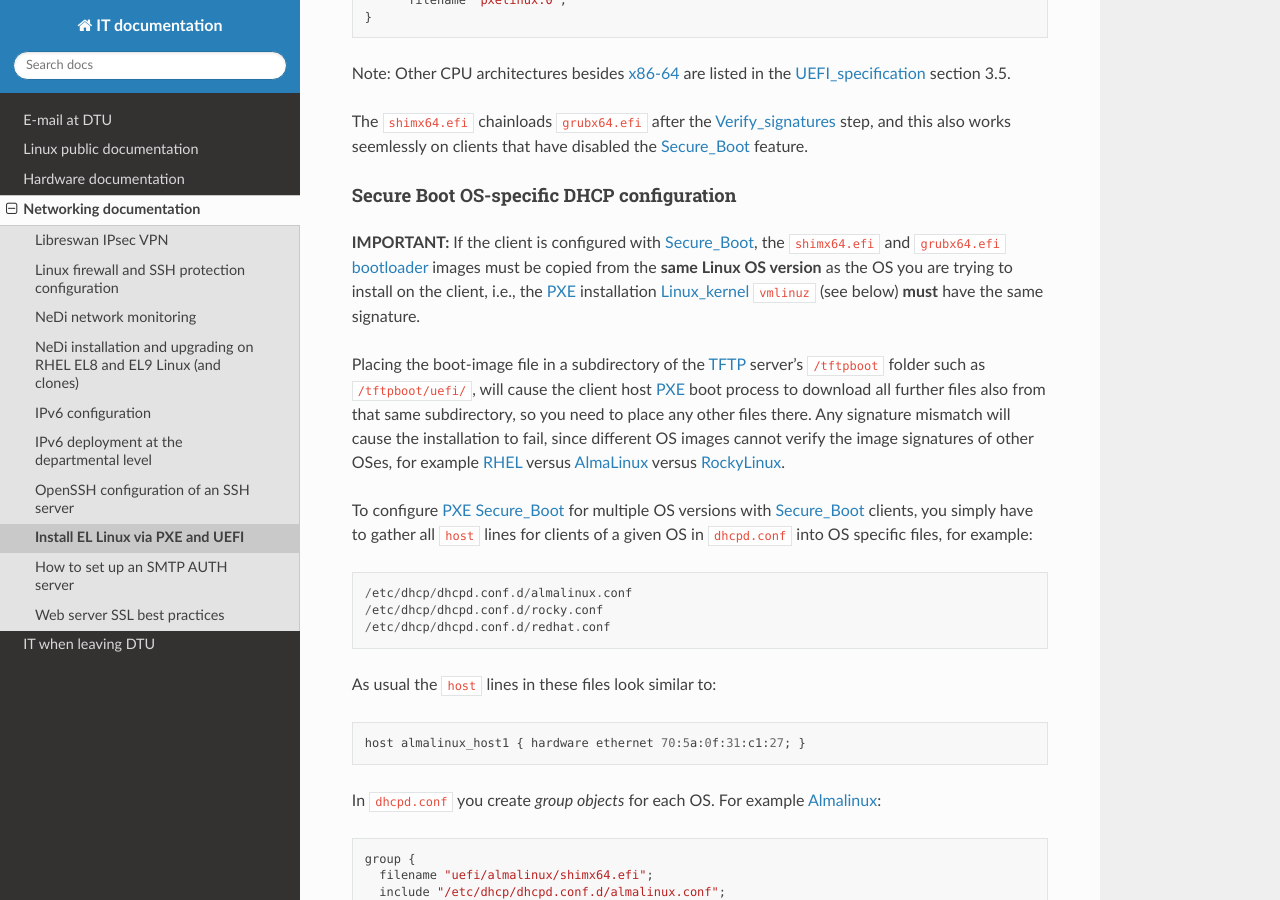
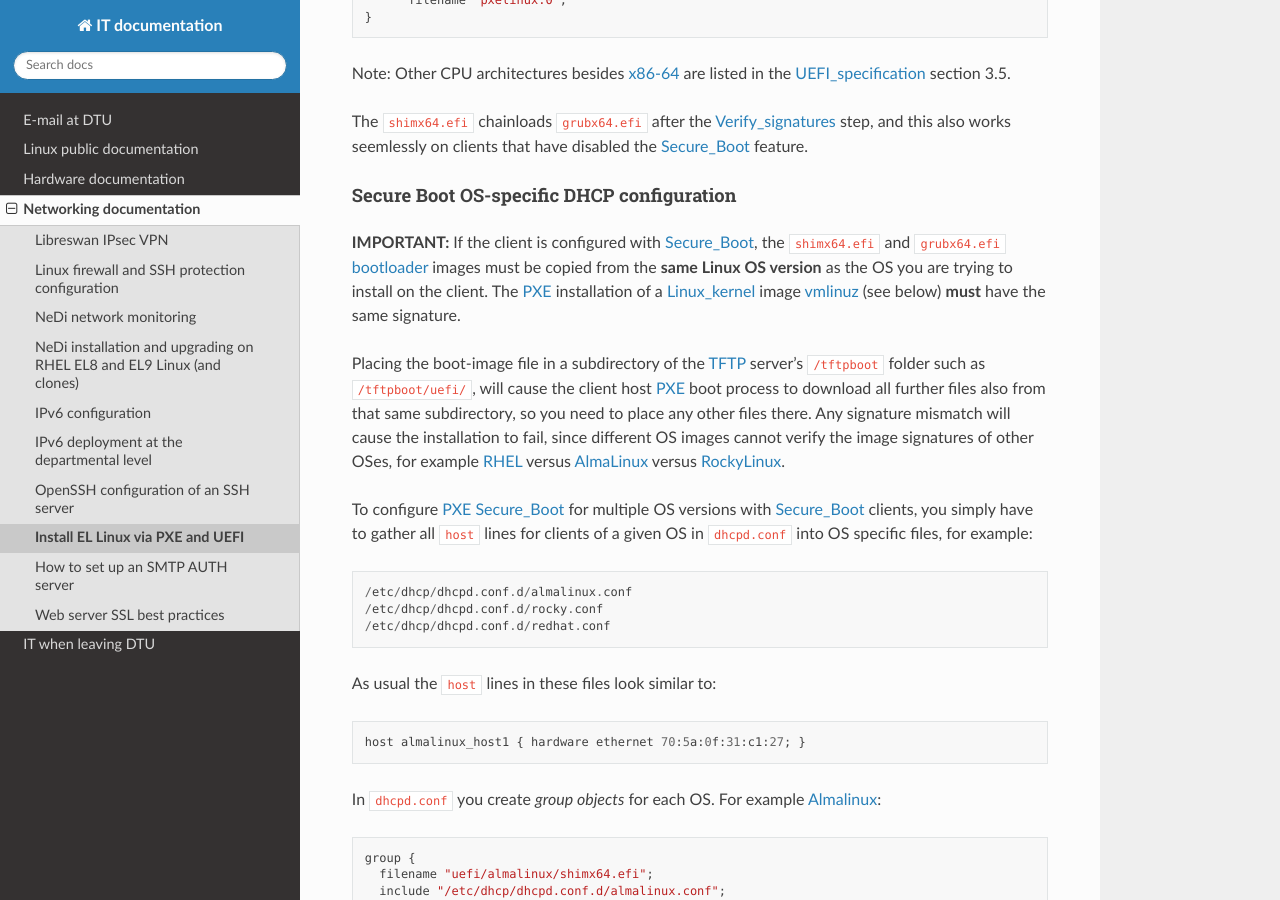
Before and after one commit to OleHolmNielsen/ITwiki, a Sphinx documentation site: the page built from docs/PXE_and_UEFI.rst, in a window 1280 px wide and 900 px high, scrolled down 8091 px. Built offline with Sphinx 7.4.7 and the Read the Docs theme 3.1.0, drawn with Linux system fonts in a browser that asks for light colours.

Commit message:
Minor edit

```diff
--- a/docs/PXE_and_UEFI.rst
+++ b/docs/PXE_and_UEFI.rst
@@ -400,8 +400,8 @@
 **IMPORTANT:**
 If the client is configured with Secure_Boot_,
 the ``shimx64.efi`` and ``grubx64.efi`` bootloader_ images must be copied from the
-**same Linux OS version** as the OS you are trying to install on the client,
-i.e., the PXE_ installation Linux_kernel_ ``vmlinuz`` (see below) **must** have the same signature.
+**same Linux OS version** as the OS you are trying to install on the client.
+The PXE_ installation of a Linux_kernel_ image vmlinuz_ (see below) **must** have the same signature.
 
 Placing the boot-image file in a subdirectory of the TFTP_ server's ``/tftpboot`` folder such as ``/tftpboot/uefi/``,
 will cause the client host PXE_ boot process to download all further files also from that same subdirectory,
```
Also changed, not shown: other parts of docs/PXE_and_UEFI.rst (+2 -0 lines).
